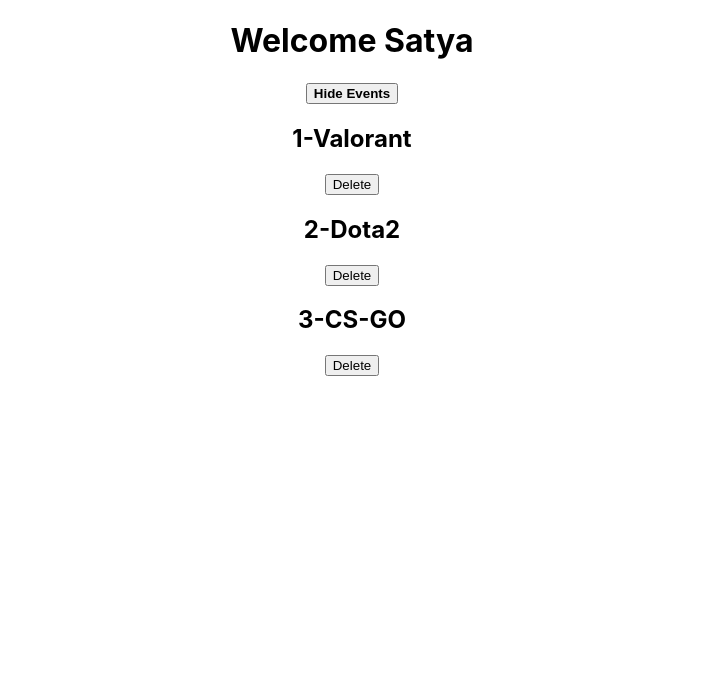
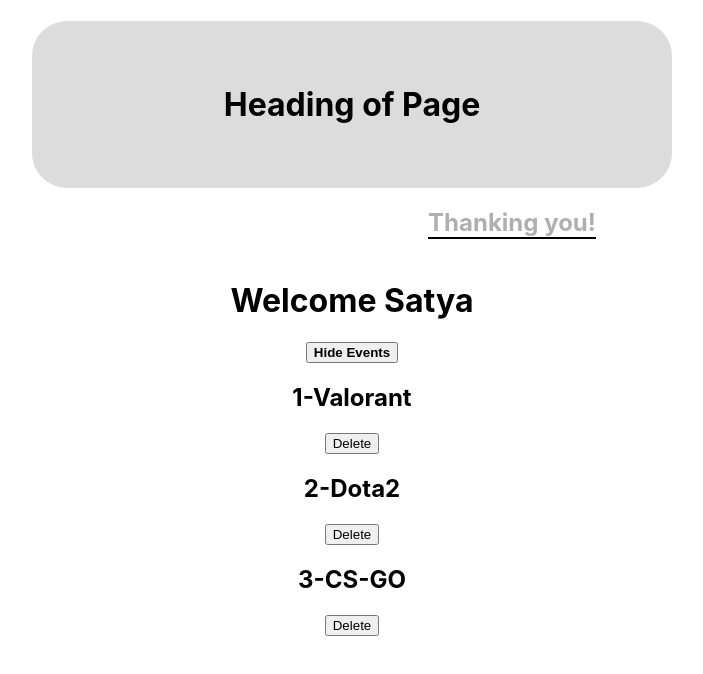
Before and after one commit to Razzor25/React.js_Practice, a React (Create React App) app in the folder L3/my-proj/: page / in a window 1280 px wide. Shown: the top 674 px of the page, without its empty margins (288-991 px from the left). Built offline with nearby package versions, Linux system fonts and the light colour scheme.

Commit message:
"Component.1[#Exporting component of diferent parts of the page using export default function [name]]"

```diff
--- a/L3/my-proj/src/App.js
+++ b/L3/my-proj/src/App.js
@@ -1,5 +1,6 @@
 import './App.css';
 import {useState} from 'react';
+import Title from './components/Title';
 
 function App() {
   const [name,setName]= useState('Satya');
@@ -19,7 +20,9 @@
 
 
   return (
+
     <div className="App">
+      <Title />
       <h1>Welcome {name}</h1>
       {!showevent &&
       <div>
@@ -31,9 +34,9 @@
         <button onClick={()=>setShowevent(false)}><b>Hide Events</b></button>
       </div>
       }
-        { showevent && events.map((event)=>(
+        { showevent && events.map((event, index)=>(
           <div key={event.id}>
-            <h2>{event.id}-{event.title}</h2>
+            <h2>{index+1}-{event.title}</h2>
             <button onClick={()=>handleDelete(event.id)}>Delete</button>
           </div>
         ))}
--- /dev/null
+++ b/L3/my-proj/src/components/Title.js
@@ -0,0 +1,9 @@
+export default function Title(){
+return(
+    <div>
+        <h1 className="titleHead">Heading of Page</h1>
+        <br />
+        <h2 className="titleSubHead">Thanking you!</h2>
+    </div>
+);
+}
--- a/L3/my-proj/src/index.css
+++ b/L3/my-proj/src/index.css
@@ -11,3 +11,21 @@
   font-family: source-code-pro, Menlo, Monaco, Consolas, 'Courier New',
     monospace;
 }
+
+.titleHead{
+  display: inline-block;
+  padding: 5% 15%;
+  margin-bottom: 0px;
+  background-color: rgb(220, 220, 220);
+  border-radius: 35px;
+}
+
+.titleSubHead{
+  color: rgb(175, 175, 175);
+  display: inline-block;
+  /* margin-left: auto; */
+  margin-left: 25%;
+  border-bottom: 2px solid #000000;
+  margin-bottom: 20px;
+  /* width: 20%; */
+}
```
